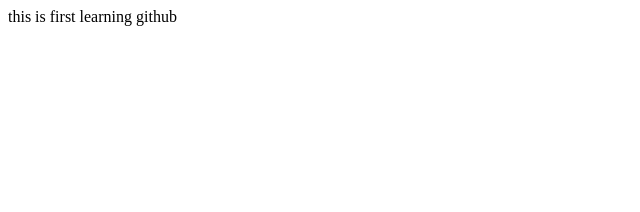
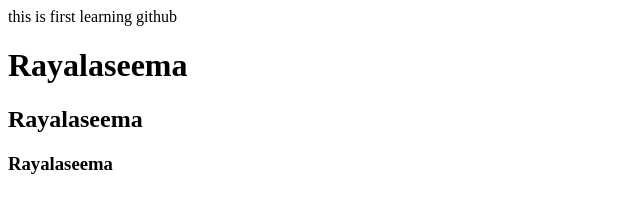
Before and after one commit to rayalaseema-applications/git-learning, a plain HTML site: page index.html in a window 1280 px wide. Shown: the whole page, without its empty margins (0-640 px from the left). Drawn offline with Linux system fonts and the light colour scheme.

Commit message:
first commit

```diff
--- a/index.html
+++ b/index.html
@@ -2,6 +2,11 @@
   <head>this is first learning github</head>
   <title>this is html page</title>
   <body>
+  <body>
+  <h1> Rayalaseema</h1>
+  <h2>Rayalaseema <h2>
+  <h3>Rayalaseema <h3>
 
+ </body>
   </body>
 </html>
```
